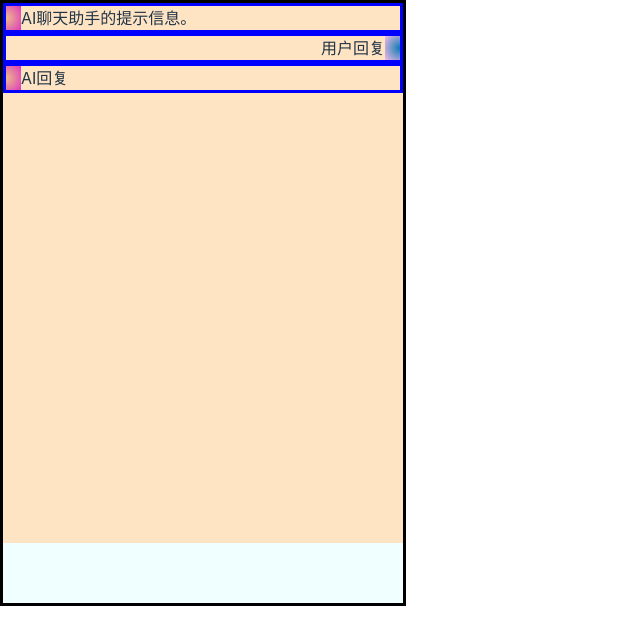
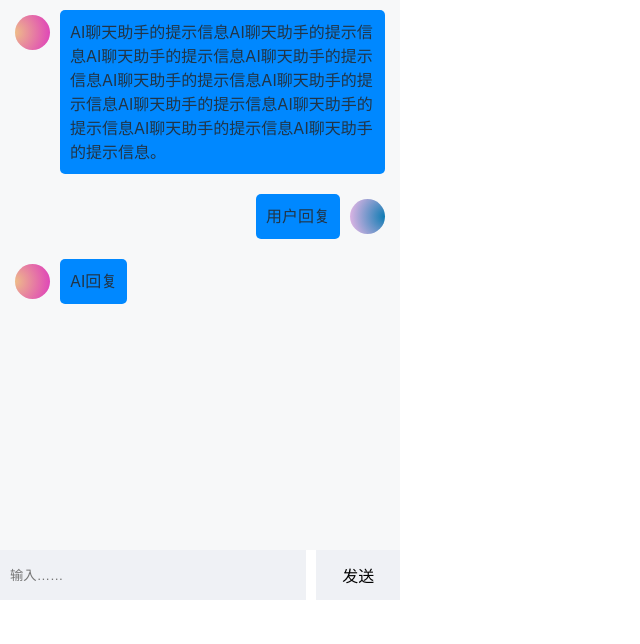
Before and after one commit to enophan/MRW, a Vue app: page / in a window 1280 px wide. Shown: the top 644 px of the page, without its empty margins (0-640 px from the left). Built offline with nearby package versions, Linux system fonts and the light colour scheme.

Commit message:
chat组件样式

```diff
--- a/src/App.vue
+++ b/src/App.vue
@@ -3,7 +3,14 @@ import Chat from './components/chat/Chat.vue';
 </script>
 
 <template>
-  <Chat></Chat>
+  <div class="app">
+    <Chat></Chat>
+  </div>
 </template>
 
-<style scoped></style>
+<style scoped>
+.app {
+  width: 400px;
+  height: 600px;
+}
+</style>
--- a/src/components/chat/Chat.vue
+++ b/src/components/chat/Chat.vue
@@ -5,10 +5,11 @@ interface chatMessage {
   role: "user" | "assistant";
   content: string;
 }
+
 const messageList = ref<chatMessage[]>([
   {
     role: "assistant",
-    content: "AI聊天助手的提示信息。"
+    content: "AI聊天助手的提示信息AI聊天助手的提示信息AI聊天助手的提示信息AI聊天助手的提示信息AI聊天助手的提示信息AI聊天助手的提示信息AI聊天助手的提示信息AI聊天助手的提示信息AI聊天助手的提示信息AI聊天助手的提示信息。"
   },
   {
     role: "user",
@@ -25,19 +26,29 @@ const messageList = ref<chatMessage[]>([
   <div class="chat-box">
     <div class="message-window">
       <div class="message-cell" v-for="message in messageList" :class="`message-cell-${message.role}`">
-        <div :class="`${message.role}-avator`"></div>
-        <div class="message-content">{{ message.content }}</div>
+        <div class="avator">
+          <div :class="`avator-${message.role}`"></div>
+        </div>
+        <div class="message-content">
+          <span>
+            {{ message.content }}
+          </span>
+        </div>
       </div>
     </div>
-    <div class="send-bar"></div>
+    <div class="send-bar">
+      <input type="text" class="message-input" placeholder="输入……">
+      <input type="button" value="发送" class="send-button">
+    </div>
   </div>
 </template>
 
-<style lang="less" scoped>
+<style scoped lang="less">
+@message-content-boxInner: 10px;
+
 .chat-box {
-  width: 400px;
-  height: 600px;
-  border: 3px solid black;
+  width: 100%;
+  height: 100%;
 
   display: flex;
   flex-direction: column;
@@ -46,30 +57,16 @@ const messageList = ref<chatMessage[]>([
 
 .message-window {
   flex-grow: 1;
-  background-color: bisque;
+  background-color: rgb(247, 248, 249);
 
   display: flex;
   flex-direction: column;
 
-}
-
-.avator {
-  padding-right: 15px;
-}
-
-.user-avator {
-  .avator();
-  background-image: radial-gradient(circle at right, #0C7BB3, #F2BAE8);
-}
-
-.assistant-avator {
-  .avator();
-  background-image: radial-gradient(circle at left, #EEBD89, #DE3ABD);
+  padding: 0 15px;
 }
 
 .message-cell {
-  border: 3px solid blue;
-
+  margin: 10px 0px;
   display: flex;
 
   &-assistant {
@@ -81,9 +78,62 @@ const messageList = ref<chatMessage[]>([
   }
 }
 
+.avator {
+  display: flex;
+  align-items: center;
+  width: 45px;
+  height: 45px;
+
+  &-user {
+    width: 35px;
+    height: 35px;
+    border-radius: 50%;
+    margin-left: 10px;
+    background-image: radial-gradient(circle at right, #0C7BB3, #F2BAE8);
+  }
+
+  &-assistant {
+    width: 35px;
+    height: 35px;
+    border-radius: 50%;
+    margin-right: 10px;
+    background-image: radial-gradient(circle at left, #EEBD89, #DE3ABD);
+  }
+}
+
+.message-content {
+  padding: @message-content-boxInner;
+  background-color: rgb(0, 136, 255);
+  border-radius: 5px;
+}
+
 .send-bar {
   width: 100%;
-  height: 60px;
-  background-color: azure;
+  height: 50px;
+  display: flex;
+}
+
+.message-input {
+  flex: 4;
+  margin-right: 10px;
+  border: none;
+  padding: 10px;
+  background-color: rgba(148, 163, 184, .15);
+}
+
+.message-input:focus {
+  outline: none;
+  background-color: rgba(148, 163, 184, .25);
+}
+
+.send-button {
+  flex: 1;
+  border: none;
+  background-color: rgba(148, 163, 184, .15);
+  font-size: 16px;
+
+  &:active {
+    background-color: rgba(148, 163, 184, .25);
+  }
 }
 </style>
--- /dev/null
+++ b/src/components/chat/chat.less
@@ -0,0 +1,52 @@
+.chat-box {
+  width: 400px;
+  height: 600px;
+  border: 3px solid black;
+
+  display: flex;
+  flex-direction: column;
+  justify-content: space-around;
+}
+
+.message-window {
+  flex-grow: 1;
+  background-color: bisque;
+
+  display: flex;
+  flex-direction: column;
+
+}
+
+.avator {
+  padding-right: 15px;
+}
+
+.user-avator {
+  .avator();
+  background-image: radial-gradient(circle at right, #0C7BB3, #F2BAE8);
+}
+
+.assistant-avator {
+  .avator();
+  background-image: radial-gradient(circle at left, #EEBD89, #DE3ABD);
+}
+
+.message-cell {
+  border: 3px solid blue;
+
+  display: flex;
+
+  &-assistant {
+    flex-direction: row;
+  }
+
+  &-user {
+    flex-direction: row-reverse;
+  }
+}
+
+.send-bar {
+  width: 100%;
+  height: 60px;
+  background-color: azure;
+}
```
Also changed, not shown: src/components/style/index.less (added).
